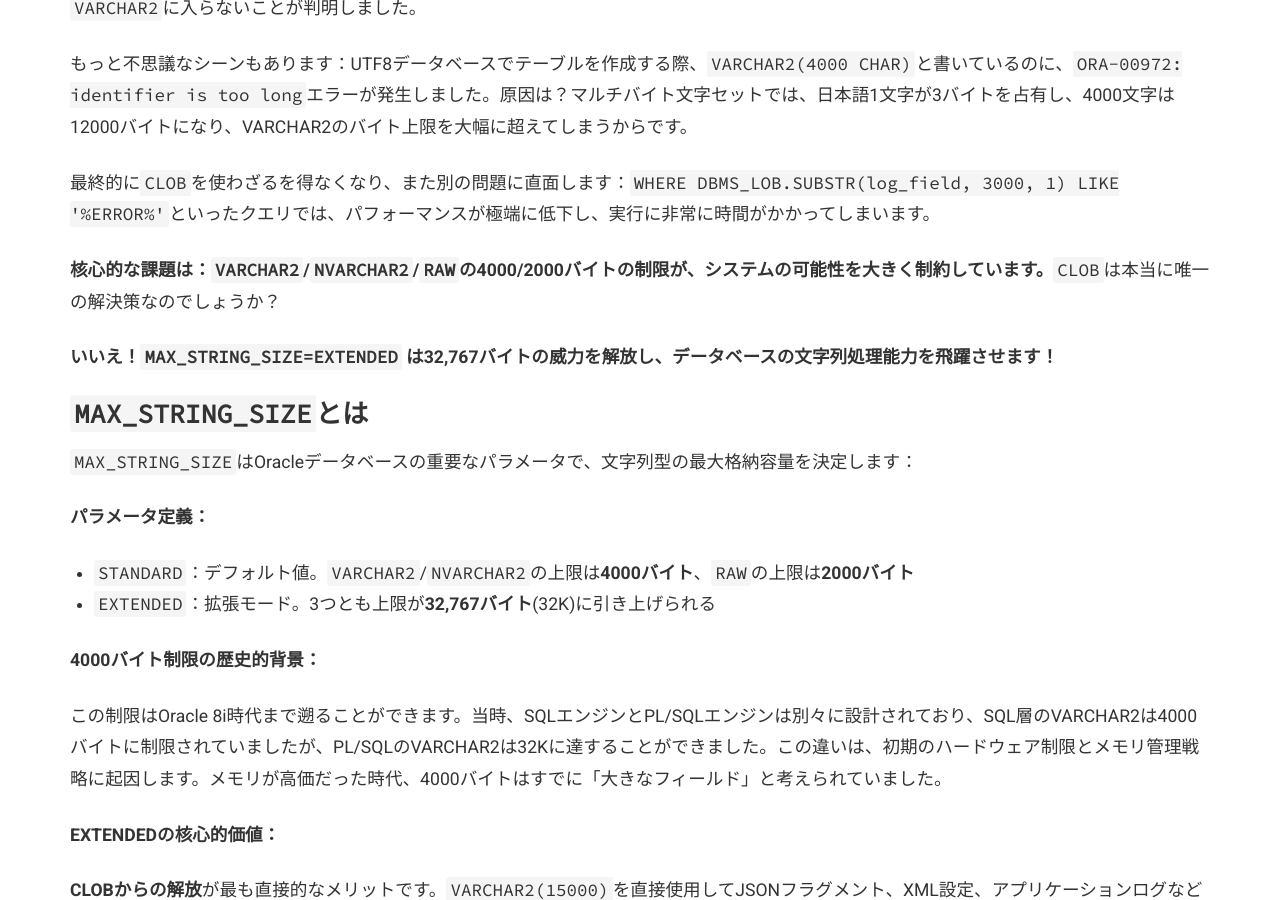
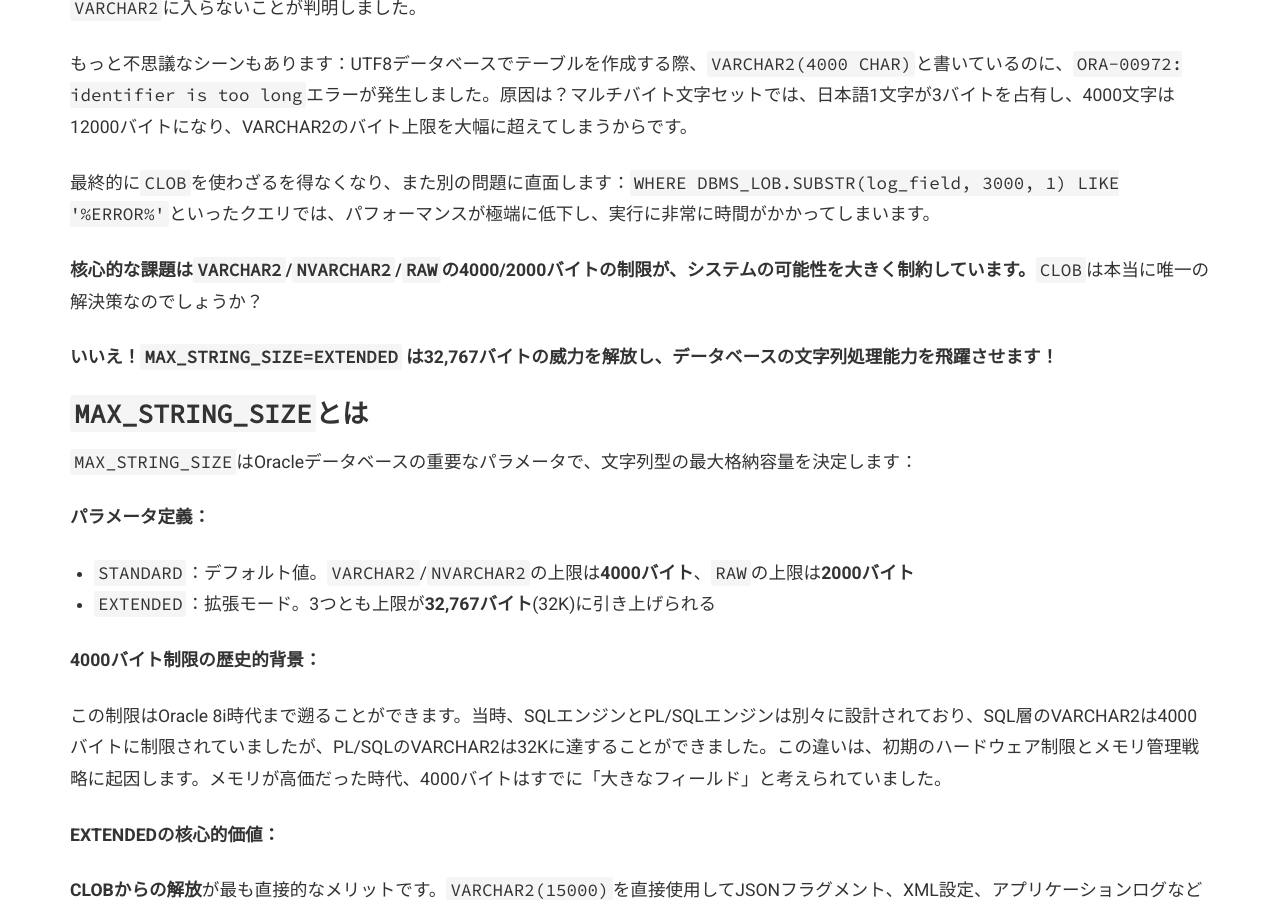
Before and after one commit to goodwaysIT/ja, a Jekyll site: the page built from _posts/2025-06-26-MAX_STRING_SZIE-EXTENDED-ultimate-guide.md, in a window 1280 px wide and 900 px high, scrolled down 481 px. Built offline with Jekyll 4.4.1, drawn with Linux system fonts in a browser that asks for light colours; some of the changed text lies outside the part shown.

```diff
--- a/_posts/2025-06-26-MAX_STRING_SZIE-EXTENDED-ultimate-guide.md
+++ b/_posts/2025-06-26-MAX_STRING_SZIE-EXTENDED-ultimate-guide.md
@@ -16,7 +16,7 @@ image: /assets/images/posts/MAX_STRING_SZIE-EXTENDED-ultimate-guide.jpg
 
 最終的に`CLOB`を使わざるを得なくなり、また別の問題に直面します：`WHERE DBMS_LOB.SUBSTR(log_field, 3000, 1) LIKE '%ERROR%'`といったクエリでは、パフォーマンスが極端に低下し、実行に非常に時間がかかってしまいます。
 
-**核心的な課題は：`VARCHAR2`/`NVARCHAR2`/`RAW`の4000/2000バイトの制限が、システムの可能性を大きく制約しています。**`CLOB`は本当に唯一の解決策なのでしょうか？
+**核心的な課題は`VARCHAR2`/`NVARCHAR2`/`RAW`の4000/2000バイトの制限が、システムの可能性を大きく制約しています。**`CLOB`は本当に唯一の解決策なのでしょうか？
 
 **いいえ！`MAX_STRING_SIZE=EXTENDED` は32,767バイトの威力を解放し、データベースの文字列処理能力を飛躍させます！**
 
@@ -60,7 +60,7 @@ image: /assets/images/posts/MAX_STRING_SZIE-EXTENDED-ultimate-guide.jpg
 
 **ストレージのオーバーヘッド**は比較的小さいです。AL32UTF8文字セットでは、EXTENDEDモードはSTANDARDモードより1-3%多くのスペースを使用する可能性があります。これは主に行チェーンメカニズムによる追加のポインタオーバーヘッドによるものです。
 
-**不可逆操作が最大のリスクです！**一度`MAX_STRING_SIZE=EXTENDED`を設定し、変換スクリプトを実行すると、**STANDARDに戻ることはほぼ不可能です**。唯一信頼できるロールバック方法は、新しいSTANDARDデータベースを作成してデータをエクスポート/インポートすることです。したがって、決定は慎重に行う必要があります！
+**不可逆操作が最大のリスクです**。一度`MAX_STRING_SIZE=EXTENDED`を設定し、変換スクリプトを実行すると、**STANDARDに戻ることはほぼ不可能です**。唯一信頼できるロールバック方法は、新しいSTANDARDデータベースを作成してデータをエクスポート/インポートすることです。したがって、決定は慎重に行う必要があります！
 
 アップグレードプロセスは大量のUNDOスペースを必要とし、所要時間はデータディクショナリのサイズとテーブル数に依存します。**完全なバックアップは必須です！**
 
```
